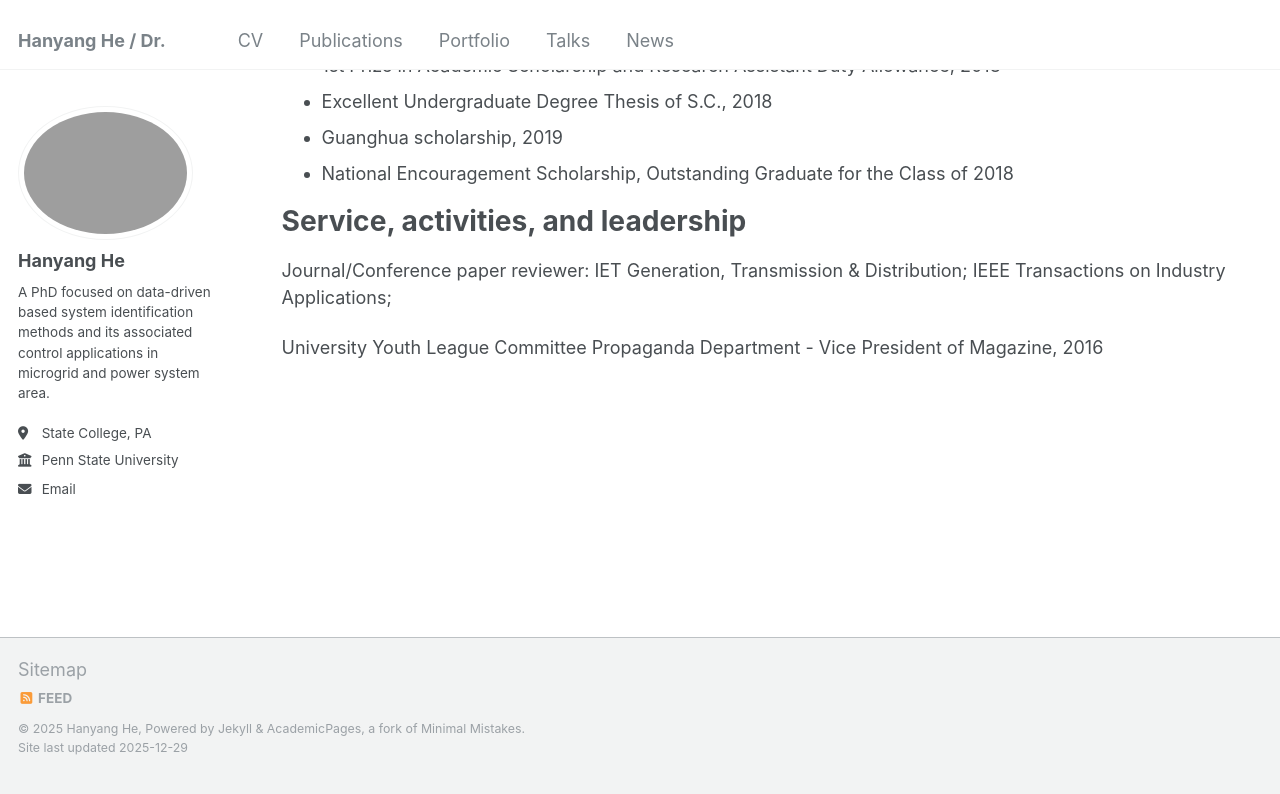
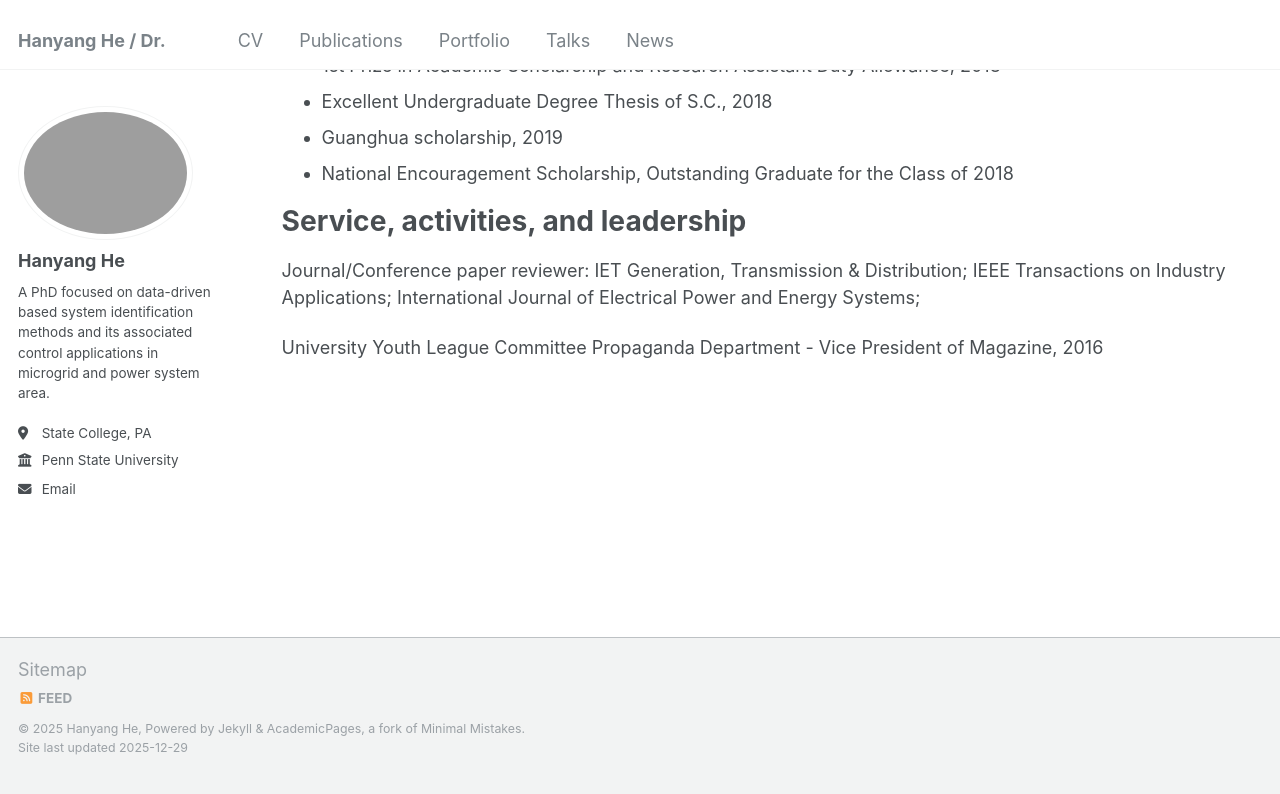
Before and after one commit to HanyangHe/HanyangHe.github.io, a Jekyll site: the page built from _pages/cv.md, in a window 1280 px wide and 900 px high, scrolled down 1840 px. Shown: the top 794 px of the window. Built offline with Jekyll 4.4.1, drawn with Linux system fonts in a browser that asks for light colours; a script that is not in the unit is left out.

Commit message:
Update cv.md

```diff
--- a/_pages/cv.md
+++ b/_pages/cv.md
@@ -84,6 +84,6 @@ Selected honors and prizes
 
 Service, activities, and leadership
 ======
-Journal/Conference paper reviewer: IET Generation, Transmission & Distribution; IEEE Transactions on Industry Applications;
+Journal/Conference paper reviewer: IET Generation, Transmission & Distribution; IEEE Transactions on Industry Applications; International Journal of Electrical Power and Energy Systems;
 
 University Youth League Committee Propaganda Department - Vice President of Magazine, 2016
```
